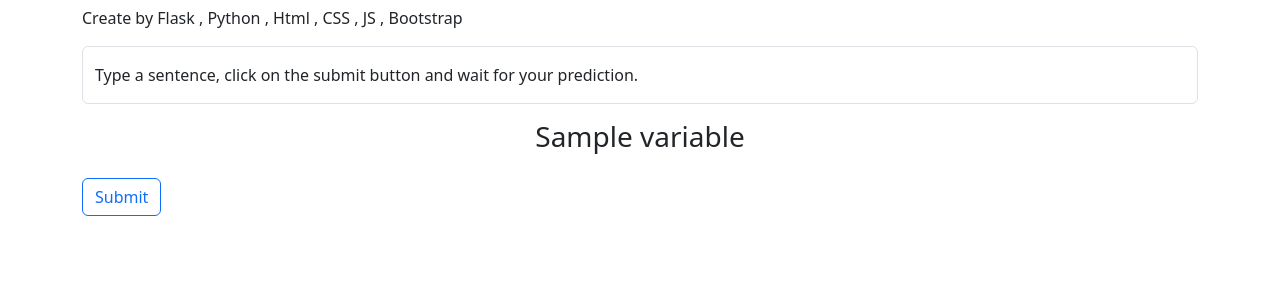
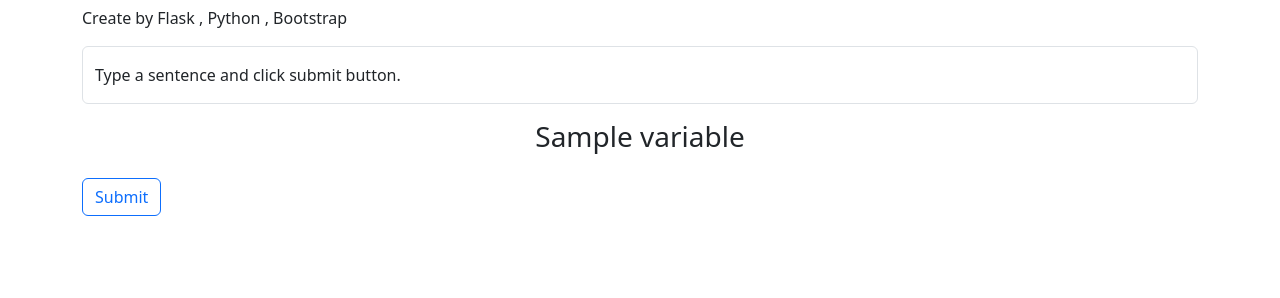
Before and after one commit to kritsapdev/basic-sentiment-analysis-web-app, a Flask app: template templates/index.html in a window 1280 px wide. Shown: the part 98-396 px from the top of the page. Run offline with Flask 3, Linux system fonts and the light colour scheme; the template is opened without the code that fills it: most values are stand-ins (such as "Sample title", 1, 10 or a date in 2020).

Commit message:
Add files via upload

```diff
--- a/app.py
+++ b/app.py
@@ -5,6 +5,7 @@ from flask import jsonify
 from flask import Flask, render_template
 from dotenv import load_dotenv
 from flask_cors import CORS
+
 
 load_dotenv()
 app = Flask(__name__)
@@ -23,10 +24,13 @@ def my_form_post():
     score = ((sid.polarity_scores(str(text))))['compound']
     if(score > 0):
         label = 'This sentence is positive'
+        col = 'text-success'
     elif(score == 0):
         label = 'This sentence is neutral'
+        col = 'text-primary'
     else:
         label = 'This sentence is negative'
-    return(render_template('index.html', variable=label))
+        col = 'text-danger'
+    return(render_template('index.html', variable=label , color = col))
 if __name__ == "__main__":
     app.run(port='8088', threaded=False, debug=True)
--- a/templates/index.html
+++ b/templates/index.html
@@ -1,10 +1,13 @@
 <!DOCTYPE html>
 <html>
   <head>
+    <meta charset="UTF-8">
+    <meta name="viewport" content="width=device-width, initial-scale=1.0">
     <link href="https://cdn.jsdelivr.net/npm/bootstrap@5.3.3/dist/css/bootstrap.min.css" rel="stylesheet" integrity="sha384-QWTKZyjpPEjISv5WaRU9OFeRpok6YctnYmDr5pNlyT2bRjXh0JMhjY6hW+ALEwIH" crossorigin="anonymous">
 <script src="https://cdn.jsdelivr.net/npm/bootstrap@5.3.3/dist/js/bootstrap.bundle.min.js" integrity="sha384-YvpcrYf0tY3lHB60NNkmXc5s9fDVZLESaAA55NDzOxhy9GkcIdslK1eN7N6jIeHz" crossorigin="anonymous"></script>
   </head>
   <body>
+
     <div class="container mt-5">
       <div class="centered">
         <div class="text-center text-white">
@@ -12,19 +15,21 @@
         </div>
         <h1 class="header text-center">Sentiment Analysis Web App</h1>
         <p class="desc">
-          Create by Flask , Python , Html , CSS , JS , Bootstrap
+          Create by Flask , Python , Bootstrap
         </p>
         <form method="POST" onSubmit="return validate();" class="form">
 
           <div class="form-floating mb-3">
             <input type="text" name="text" class="form-control" id="floatingInput" placeholder="I love you">
-            <label for="floatingInput">Type a sentence, click on the submit button and wait for your prediction.</label>
+            <label for="floatingInput">Type a sentence and click submit button.</label>
 
-            <p   id="demo"><h3 class="text-center">{{ variable }}</h3></p>
+            <p   id="demo"><h3 class="text-center  {{ color }}">{{ variable }}</h3></p>
 
             <button type="submit" class="btn btn-outline-primary mt-2" onclick="this.form.submit();">
               Submit
             </button>
+
+
           </div>
 
 
```
